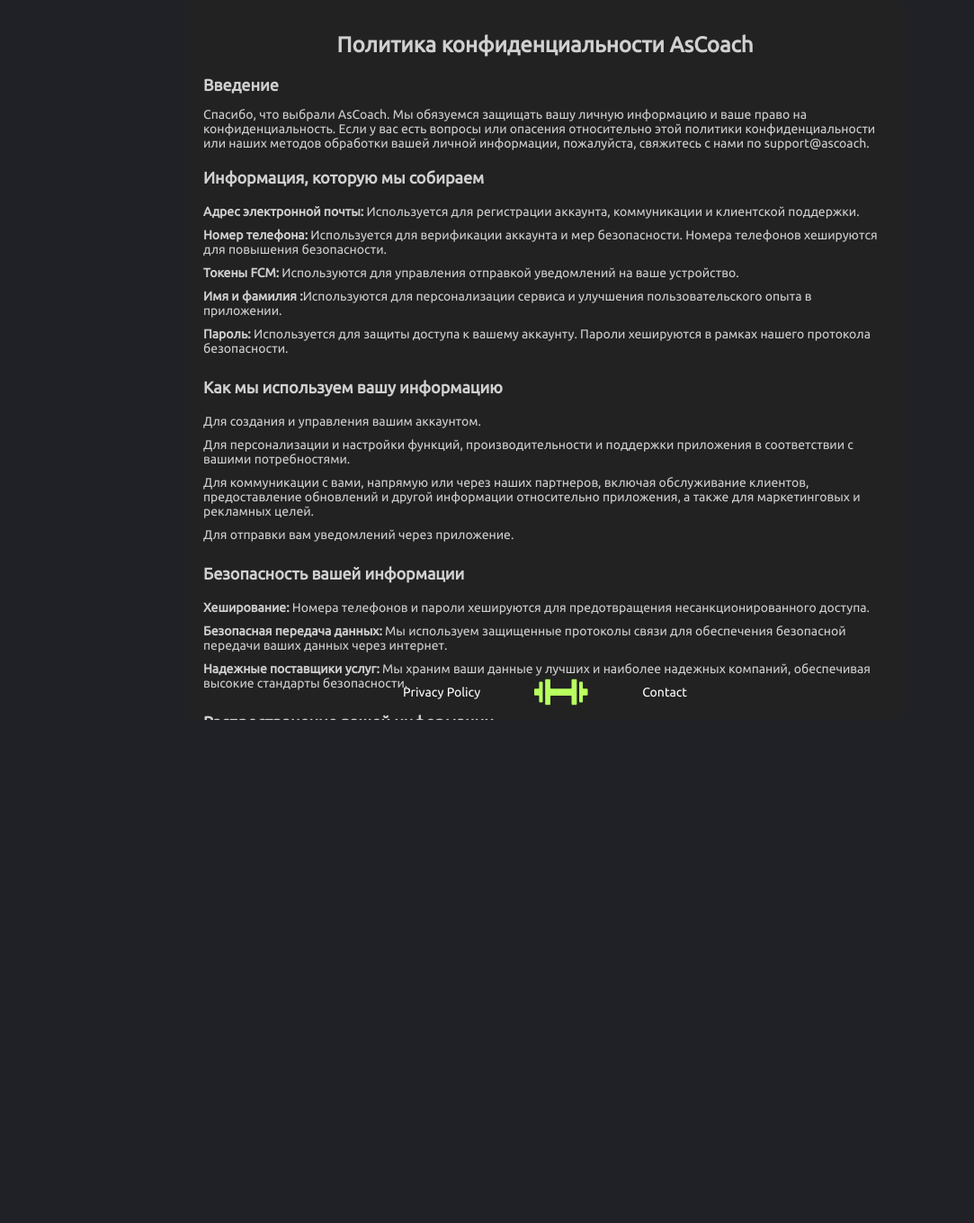
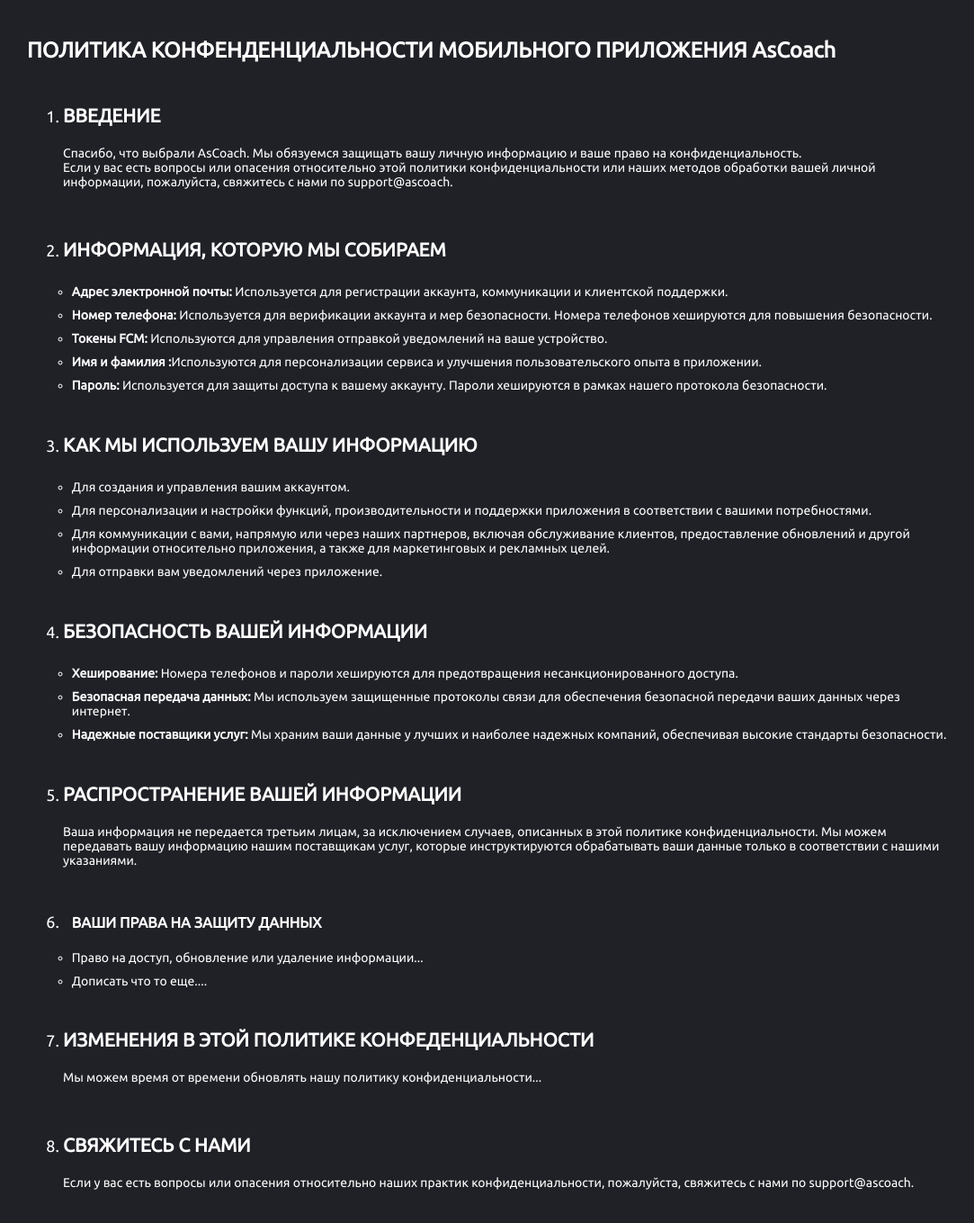
Before and after one commit to baydinvladislav/ascoach-landing-page, a Flask app: page /privacy-policy in a window 1280 px wide. Shown: the whole page at 90% size, without its empty margins (34-1117 px from the left). Before the commit the page ends 800 px from the top, so only its background shows below. Run offline with Flask 3, Linux system fonts and the light colour scheme.

Commit message:
redisgn privacy policy page

```diff
--- a/static/css/privacy_policy.css
+++ b/static/css/privacy_policy.css
@@ -1,33 +1,24 @@
 .container-privacy-policy {
-    max-height: 800px;
-    overflow-y: auto;
     width: 80%;
-    max-width: 800px;
-    margin: auto;
-    background-color: #222;
-    padding: 20px;
-    box-sizing: border-box;
-    border-radius: 10px;
+    margin: 2% 2% 2% 5%;
 }
 
 h1, h2 {
-    color: #d0d0d0;
+    color: #FFFFFF;
 }
 
 p, li {
-    color: #d0d0d0;
+    color: #FFFFFF;
 }
 
 h1 {
     font-size: 24px;
-    text-align: center;
-    margin-bottom: 20px;
+    text-align: left;
+    margin-bottom: 2%;
 }
 
 h2 {
     font-size: 18px;
-    margin-top: 20px;
-    margin-bottom: 10px;
 }
 
 p, ul {
@@ -35,8 +26,7 @@ p, ul {
 }
 
 ul {
-    list-style-type: none;
-    padding: 0;
+    padding: 0 0 0 1%;
 }
 
 li {
@@ -44,5 +34,5 @@ li {
 }
 
 .section {
-    margin-bottom: 1em;
+    margin-bottom: 1%;
 }
--- a/templates/base.html
+++ b/templates/base.html
@@ -11,11 +11,5 @@
 <body>
     {% block content %}
     {% endblock %}
-
-    <div class="footer-links">
-        <a href="{{ url_for('get_privacy_policy') }}">Privacy Policy</a>
-        <img src="{{ url_for('static', filename='images/dumbbell.svg') }}" alt="Dumbbell" class="dumbbell-icon">
-        <a href="#contact" class="contact">Contact</a>
-    </div>
 </body>
 </html>
--- a/templates/privacy_policy.html
+++ b/templates/privacy_policy.html
@@ -4,18 +4,21 @@
 
 {% block content %}
 <div class="container-privacy-policy">
-    <h1>Политика конфиденциальности AsCoach</h1>
+    <h1>ПОЛИТИКА КОНФЕНДЕНЦИАЛЬНОСТИ МОБИЛЬНОГО ПРИЛОЖЕНИЯ AsCoach</h1>
 
-    <div class="section">
     <div>
-            <h2>Введение</h2>
-            <p>Спасибо, что выбрали AsCoach. Мы обязуемся защищать вашу личную информацию и ваше право на конфиденциальность. Если у вас есть вопросы или опасения относительно этой политики конфиденциальности или наших методов обработки вашей личной информации, пожалуйста, свяжитесь с нами по support@ascoach.</p>
-        </div>
-    </div>
+        <ol>
+            <li class="section">
+                <h3>ВВЕДЕНИЕ</h3>
+                <p>
+                    Спасибо, что выбрали AsCoach. Мы обязуемся защищать вашу личную информацию и ваше право на конфиденциальность.<br>
+                    Если у вас есть вопросы или опасения относительно этой политики конфиденциальности или наших методов обработки вашей личной информации,
+                    пожалуйста, свяжитесь с нами по support@ascoach.
+                </p>
+            </li>
 
-    <div class="section">
-        <div>
-            <h2>Информация, которую мы собираем</h2>
+            <li class="section">
+                <h3>ИНФОРМАЦИЯ, КОТОРУЮ МЫ СОБИРАЕМ</h3>
                 <ul>
                     <li><strong>Адрес электронной почты: </strong>Используется для регистрации аккаунта, коммуникации и клиентской поддержки.</li>
                     <li><strong>Номер телефона: </strong>Используется для верификации аккаунта и мер безопасности. Номера телефонов хешируются для повышения безопасности.</li>
@@ -23,62 +26,60 @@
                     <li><strong>Имя и фамилия :</strong>Используются для персонализации сервиса и улучшения пользовательского опыта в приложении.</li>
                     <li><strong>Пароль: </strong>Используется для защиты доступа к вашему аккаунту. Пароли хешируются в рамках нашего протокола безопасности.</li>
                 </ul>
-        </div>
-    </div>
+            </li>
 
-    <div class="section">
-        <div>
-            <h2>Как мы используем вашу информацию</h2>
+            <li class="section">
+                <h3>КАК МЫ ИСПОЛЬЗУЕМ ВАШУ ИНФОРМАЦИЮ</h3>
                 <ul>
                     <li>Для создания и управления вашим аккаунтом.</li>
                     <li>Для персонализации и настройки функций, производительности и поддержки приложения в соответствии с вашими потребностями.</li>
-                <li>Для коммуникации с вами, напрямую или через наших партнеров, включая обслуживание клиентов, предоставление обновлений и другой информации относительно приложения, а также для маркетинговых и рекламных целей.</li>
+                    <li>
+                        Для коммуникации с вами, напрямую или через наших партнеров, включая обслуживание клиентов,
+                        предоставление обновлений и другой информации относительно приложения,
+                        а также для маркетинговых и рекламных целей.
+                    </li>
                     <li>Для отправки вам уведомлений через приложение.</li>
                 </ul>
-        </div>
-    </div>
+            </li>
 
-    <div class="section">
-        <div>
-            <h2>Безопасность вашей информации</h2>
+            <li class="section">
+                <h3>БЕЗОПАСНОСТЬ ВАШЕЙ ИНФОРМАЦИИ</h3>
                 <ul>
                     <li><strong>Хеширование: </strong>Номера телефонов и пароли хешируются для предотвращения несанкционированного доступа.</li>
                     <li><strong>Безопасная передача данных: </strong>Мы используем защищенные протоколы связи для обеспечения безопасной передачи ваших данных через интернет.</li>
                     <li><strong>Надежные поставщики услуг: </strong>Мы храним ваши данные у лучших и наиболее надежных компаний, обеспечивая высокие стандарты безопасности.</li>
                 </ul>
-        </div>
+            </li>
+
+            <li class="section">
+                <h3>РАСПРОСТРАНЕНИЕ ВАШЕЙ ИНФОРМАЦИИ</h3>
+                <p>
+                    Ваша информация не передается третьим лицам, за исключением случаев, описанных в этой политике конфиденциальности.
+                    Мы можем передавать вашу информацию нашим поставщикам услуг, которые инструктируются обрабатывать ваши данные только в соответствии с нашими указаниями.
+                </p>
+            </li>
+
+            <li class="section">
+                <ul>
+                    <h3>ВАШИ ПРАВА НА ЗАЩИТУ ДАННЫХ</h3>
+                    <li>Право на доступ, обновление или удаление информации...</li>
+                    <li>Дописать что то еще....</li>
+                </ul>
+            </li>
+
+            <li class="section">
+                <h3>ИЗМЕНЕНИЯ В ЭТОЙ ПОЛИТИКЕ КОНФЕДЕНЦИАЛЬНОСТИ</h3>
+                <p>Мы можем время от времени обновлять нашу политику конфиденциальности...</p>
+            </li>
+
+            <li class="section">
+                <h3>СВЯЖИТЕСЬ С НАМИ</h3>
+                <p>Если у вас есть вопросы или опасения относительно наших практик конфиденциальности, пожалуйста, свяжитесь с нами по support@ascoach.</p>
+            </li>
+
+        </ol>
     </div>
 
-    <div class="section">
-        <div>
-            <h2>Распространение вашей информации</h2>
-            <p>Ваша информация не передается третьим лицам, за исключением случаев, описанных в этой политике конфиденциальности. Мы можем передавать вашу информацию нашим поставщикам услуг, которые инструктируются обрабатывать ваши данные только в соответствии с нашими указаниями.</p>
-        </div>
-    </div>
-
-    <div class="section">
-        <div>
-            <h2>Ваши права на защиту данных</h2>
-            <ul>
-                <li>Право на доступ, обновление или удаление информации...</li>
-                <!-- Additional items -->
-            </ul>
-        </div>
-    </div>
-
-    <div class="section">
-        <div>
-            <h2>Изменения в этой политике конфиденциальности</h2>
-            <p>Мы можем время от времени обновлять нашу политику конфиденциальности...</p>
-        </div>
-    </div>
-
-    <div class="section">
-        <div>
-            <h2>Свяжитесь с нами</h2>
-            <p>Если у вас есть вопросы или опасения относительно наших практик конфиденциальности, пожалуйста, свяжитесь с нами по support@ascoach.</p>
-        </div>
-    </div>
 </div>
 
 {% endblock %}
```
Also changed, not shown: templates/main.html (+9 -1 lines). Lines whose indentation alone changed are shown as unchanged.
